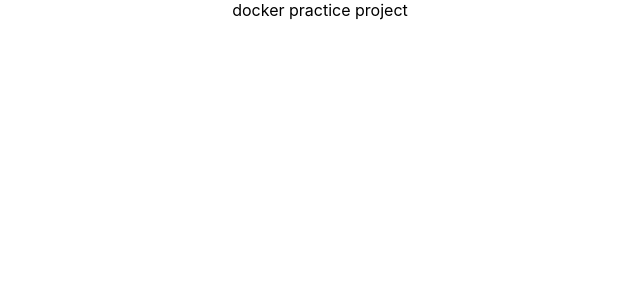
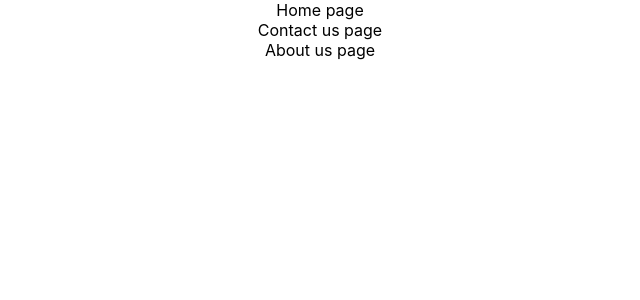
Before and after one commit to Tushar8237/docker-test-app, a React (Create React App) app: page / in a window 1280 px wide. Shown: the top 300 px of the page, without its empty margins (320-960 px from the left). Built offline with nearby package versions, Linux system fonts and the light colour scheme.

Commit message:
project components

```diff
--- a/src/App.js
+++ b/src/App.js
@@ -1,9 +1,14 @@
 import './App.css';
+import AboutUs from './components/AboutUs';
+import ContactUs from './components/ContactUs';
+import Home from './components/Home';
 
 function App() {
   return (
     <div className="App">
-     docker practice project
+      <Home />
+      <ContactUs />
+      <AboutUs />
     </div>
   );
 }
--- /dev/null
+++ b/src/components/AboutUs.jsx
@@ -0,0 +1,11 @@
+import React from 'react'
+
+function AboutUs() {
+  return (
+    <div>
+      About us page
+    </div>
+  )
+}
+
+export default AboutUs
--- /dev/null
+++ b/src/components/ContactUs.jsx
@@ -0,0 +1,11 @@
+import React from 'react'
+
+function ContactUs() {
+  return (
+    <div>
+      Contact us page
+    </div>
+  )
+}
+
+export default ContactUs
--- /dev/null
+++ b/src/components/Home.jsx
@@ -0,0 +1,11 @@
+import React from 'react'
+
+function Home() {
+  return (
+    <div>
+      Home page
+    </div>
+  )
+}
+
+export default Home
```
